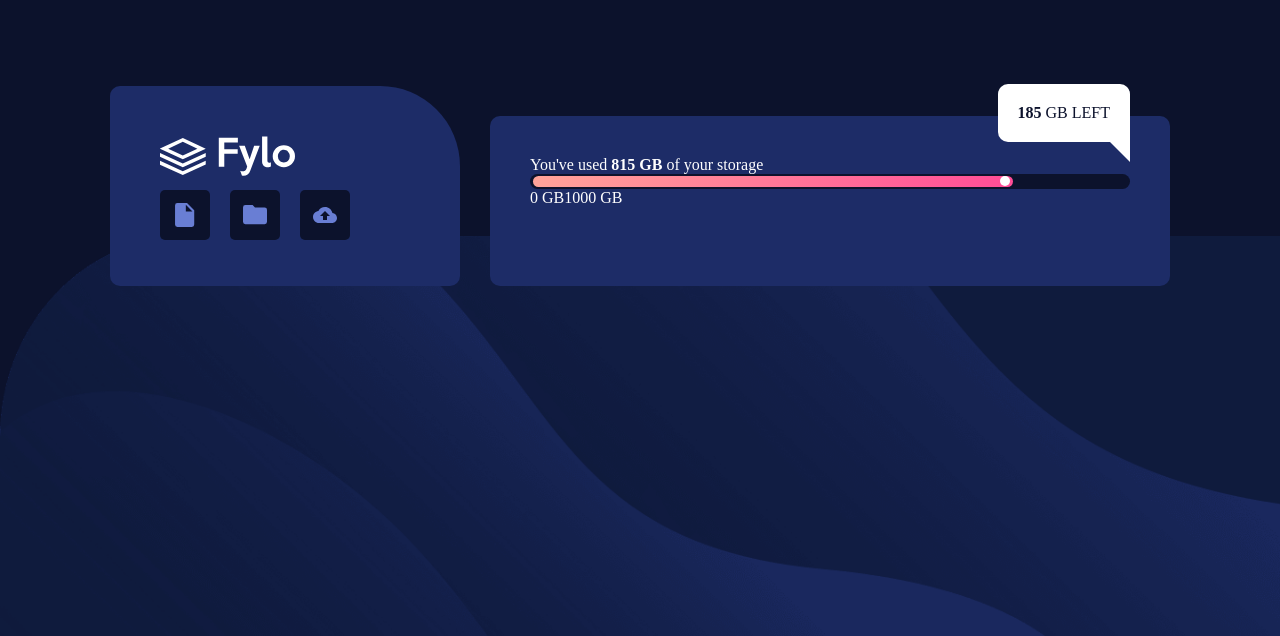
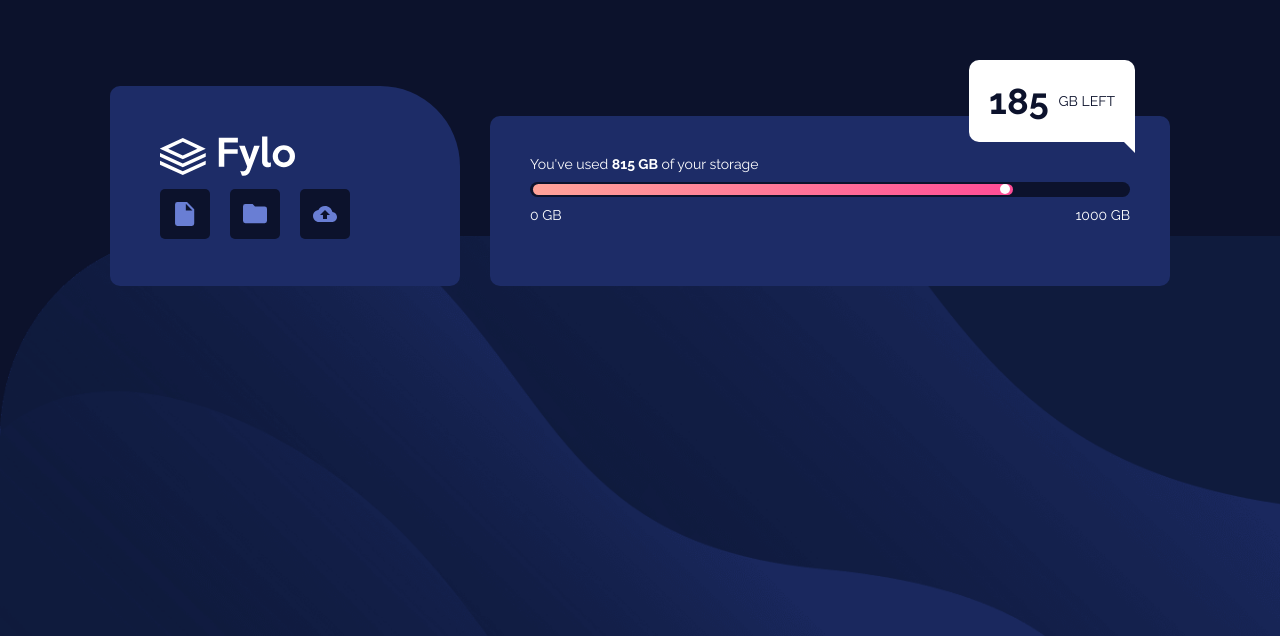
Before and after one commit to Mldamico/fylo-bar, a plain HTML site: page index.html in a window 1280 px wide. Shown: the part 164-800 px from the top of the page. Drawn offline with Linux system fonts and the light colour scheme.

Commit message:
Font and spacing

```diff
--- a/index.html
+++ b/index.html
@@ -3,6 +3,10 @@
   <head>
     <meta charset="UTF-8" />
     <meta name="viewport" content="width=device-width, initial-scale=1.0" />
+    <link
+      href="https://fonts.googleapis.com/css2?family=Raleway:wght@400;700&display=swap"
+      rel="stylesheet"
+    />
     <link rel="stylesheet" href="./main.css" />
     <title>Fylo</title>
   </head>
@@ -36,7 +40,8 @@
           <div class="end-bar">1000 GB</div>
         </div>
         <div class="space-left">
-          <p><strong>185</strong> GB LEFT</p>
+          <span><strong>185</strong> </span>
+          <span>GB LEFT</span>
         </div>
         <div class="dialog"></div>
       </div>
--- a/main.css
+++ b/main.css
@@ -2,6 +2,8 @@
 html {
   box-sizing: content-box;
   margin: 0;
+  font-family: 'Raleway', sans-serif;
+  font-size: 14px;
 }
 
 .container {
@@ -67,6 +69,7 @@ html {
   display: flex;
   align-items: center;
   position: relative;
+  margin: 10px 0;
 }
 
 .filled-bar {
@@ -89,6 +92,7 @@ html {
 
 .space-words {
   display: flex;
+  justify-content: space-between;
 }
 
 .space-left {
@@ -96,9 +100,16 @@ html {
   background-color: #fff;
   color: hsl(229, 57%, 11%);
   padding: 20px;
-  top: -2rem;
+  top: -4rem;
   right: 2.5rem;
   border-radius: 10px;
+  display: flex;
+  align-items: center;
+}
+
+.space-left strong {
+  font-size: 36px;
+  margin-right: 10px;
 }
 
 .dialog {
@@ -106,6 +117,6 @@ html {
   clip-path: polygon(100% 0, 0 0, 100% 100%);
   padding: 15px;
   position: absolute;
-  top: 1rem;
+  top: 0.5rem;
   right: 2.5rem;
 }
```
